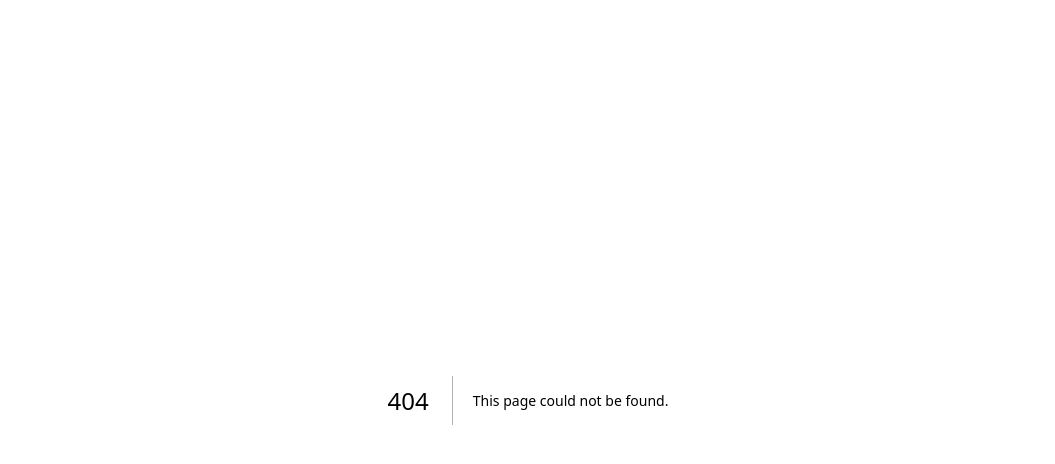
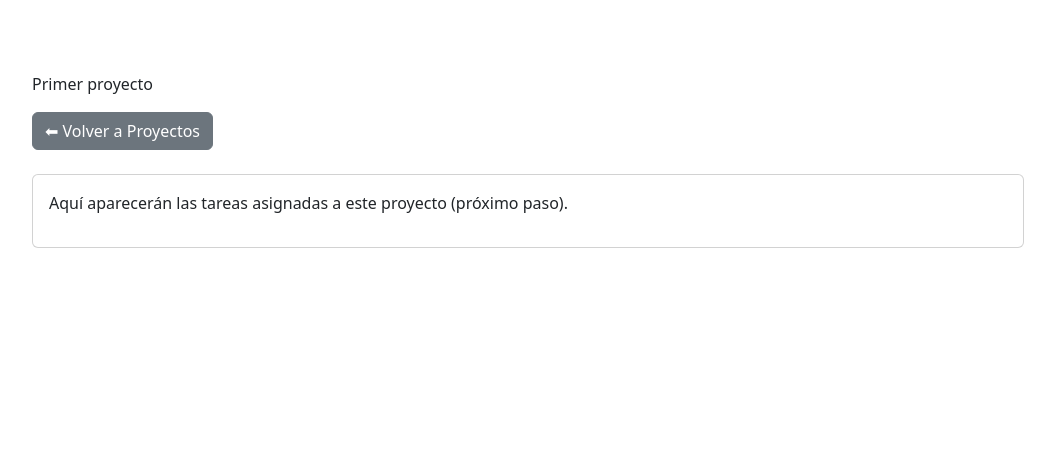
Before and after one commit to Alvaro1823/Proyecto-DSP, a Next.js app: page /proyectos/1 in a window 1280 px wide. Before the commit this address had no page. Shown: the top 464 px of the page, without its empty margins (112-1167 px from the left). Built offline with nearby package versions, Linux system fonts and the light colour scheme; data requests are answered from the project's data file.

Commit message:
Se creo carpeta ID para las vistas de las tareas.

```diff
--- /dev/null
+++ b/app/proyectos/[id]/page.jsx
@@ -0,0 +1,57 @@
+'use client'
+import { useState, useEffect } from 'react'
+import { useParams, useRouter } from 'next/navigation'
+import { Container, Card, Button, Row, Col, Alert } from 'react-bootstrap'
+import Link from 'next/link'
+
+export default function ProyectoDetallePage() {
+  const { id } = useParams()
+  const [proyecto, setProyecto] = useState(null)
+  const [loading, setLoading] = useState(true)
+  const [error, setError] = useState(null)
+
+  useEffect(() => {
+    fetchProyecto()
+  }, [id])
+
+  const fetchProyecto = async () => {
+    try {
+      const res = await fetch(`http://localhost:3001/projects/${id}`)
+      if (!res.ok) throw new Error('Proyecto no encontrado')
+      const data = await res.json()
+      setProyecto(data)
+    } catch (err) {
+      setError(err.message || 'Error al obtener proyecto')
+    } finally {
+      setLoading(false)
+    }
+  }
+
+  if (loading) return <Container className="mt-5 text-center">Cargando proyecto...</Container>
+  if (error) return <Container className="mt-5"><Alert variant="danger">{error}</Alert></Container>
+
+  return (
+    <Container className="my-5">
+      <Row className="mb-4">
+        <Col>
+          <h2>{proyecto.name}</h2>
+          <p>{proyecto.description}</p>
+          <Link href="/proyectos">
+            <Button variant="secondary">⬅ Volver a Proyectos</Button>
+          </Link>
+        </Col>
+      </Row>
+
+      {/* Aquí luego podemos agregar la sección de Tareas del proyecto */}
+      <Row>
+        <Col>
+          <Card>
+            <Card.Body>
+              <p>Aquí aparecerán las tareas asignadas a este proyecto (próximo paso).</p>
+            </Card.Body>
+          </Card>
+        </Col>
+      </Row>
+    </Container>
+  )
+}
```
